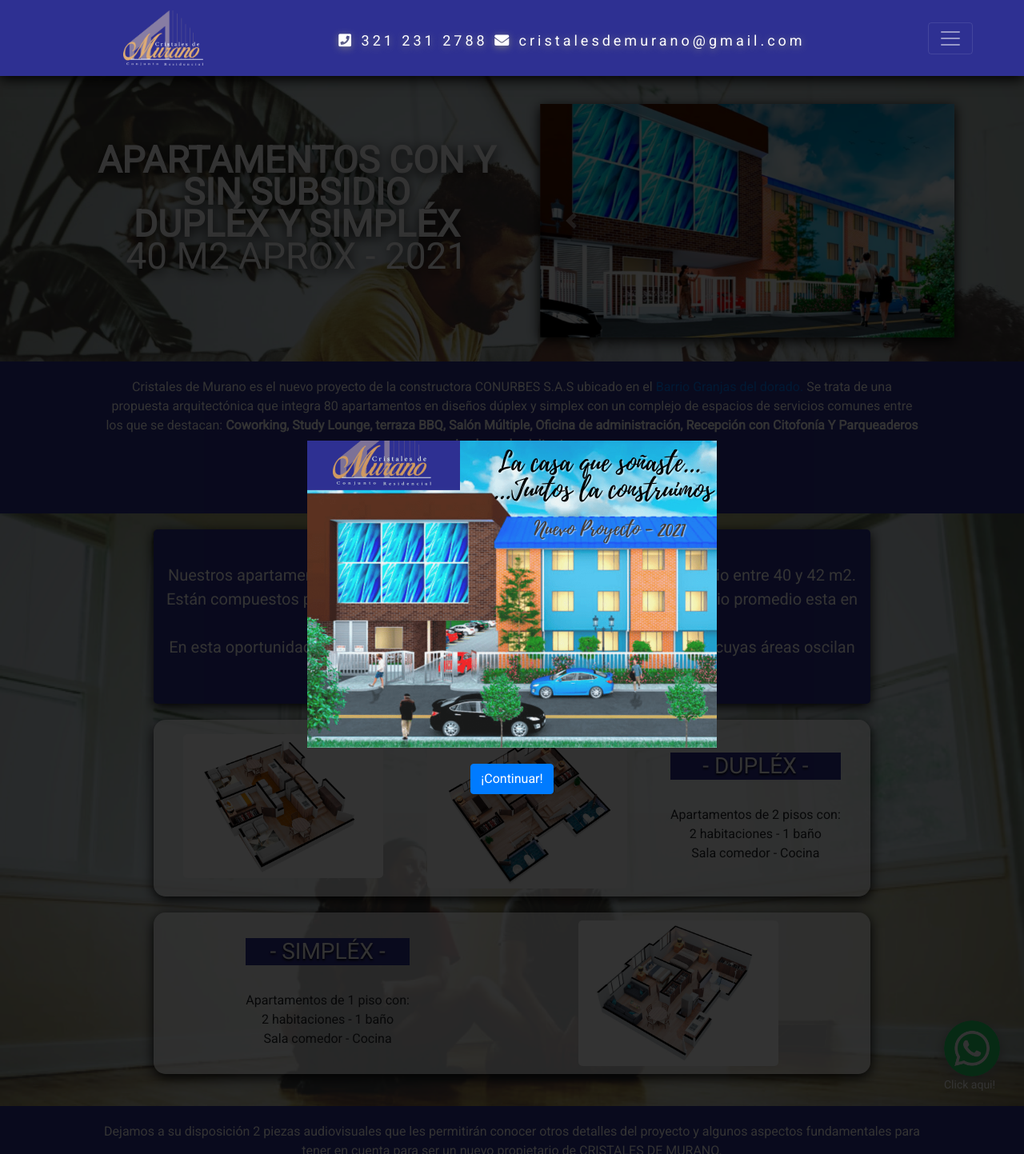
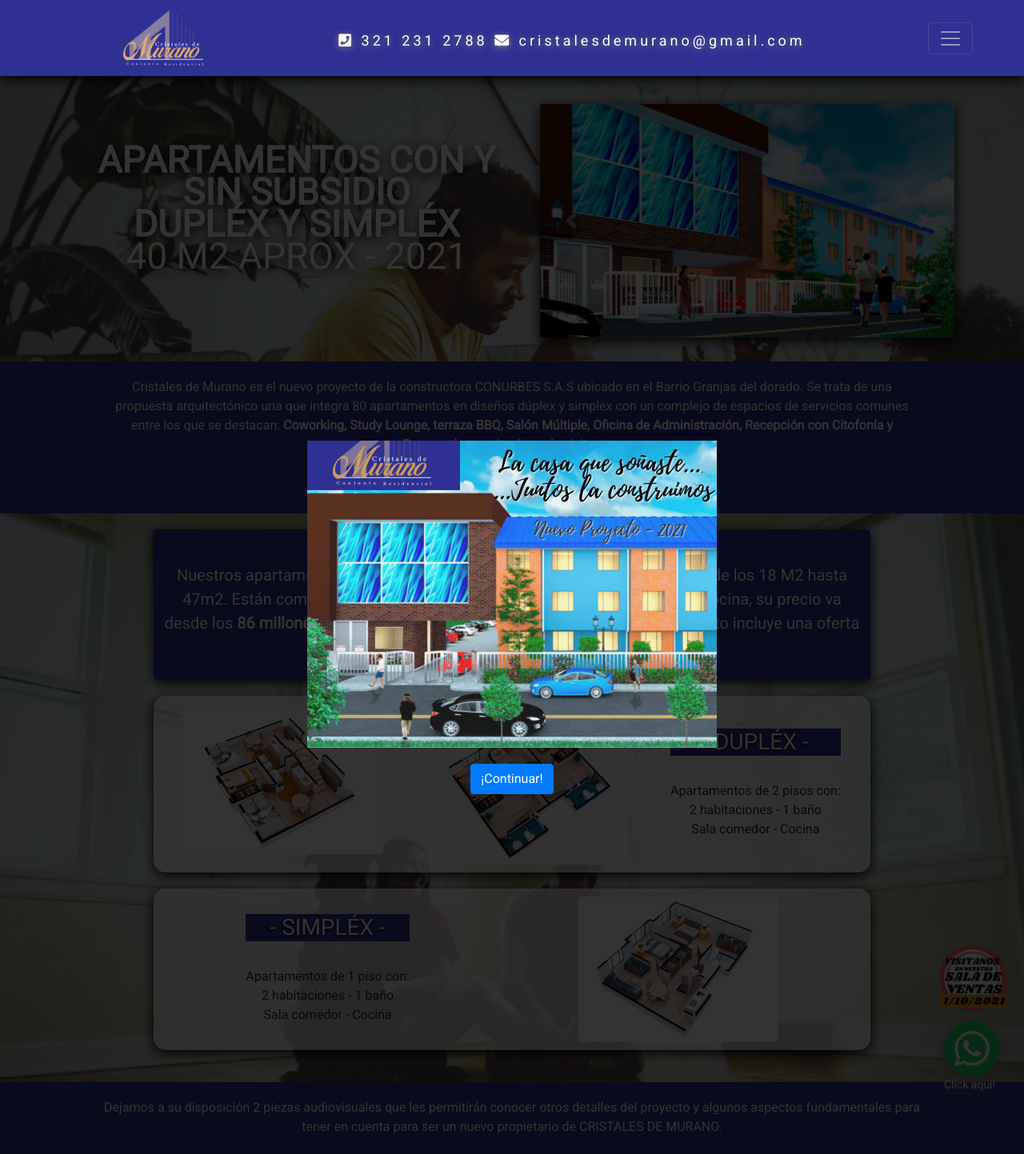
Before and after one commit to rojasmcamilo/cristalesdemurano, a PHP site: page / in a window 1280 px wide. Shown: the whole page at 80% size. Run offline with PHP 8.4, Linux system fonts and the light colour scheme; some libraries are stand-ins or nearby versions; grey boxes are pictures that could not be loaded.

Commit message:
se agrega boton, de sala de ventas

```diff
--- a/css/style.css
+++ b/css/style.css
@@ -91,6 +91,18 @@ body::-webkit-scrollbar-thumb{
     background-color: rgb(46,48,146) ;
     color: #fff;
     font-size: 14px;
+}
+
+.sala-ventas span{
+    text-align: center;
+    margin-top: 50px;
+    color: #fff;
+    font-size: 30px;
+    text-shadow: 0px 4px 15px black;
+}
+
+.sala-ventas p{
+    margin-top: 25px;
 }
 
 /*3.Unidades*/
@@ -352,6 +364,20 @@ footer{
     transform: scale(1.5);
 }
 
+.wa-button-x{
+    position: fixed;
+    bottom: 140px;
+    right: -4px;
+    cursor: pointer;
+}
+
+.wa-button-x img{
+    width: 90px;
+
+}
+
+
+
 @media(min-width: 500px){
     .video-box video{
         width: 50%;
@@ -362,6 +388,16 @@ footer{
 }
 
 @media(min-width: 768px){
+
+    .wa-button-x{
+        bottom: 150px;
+        right: -2px;
+    }
+
+    .wa-button-x img {
+        width: 100px;
+    }
+
     .mainSlide{
         align-self: flex-end;
     }
@@ -520,8 +556,18 @@ footer{
         width: 70px ;
     }
 
+    .wa-button-x img {
+        width: 120px;
+    };
+
     .wa-button p {
         font-size: 14px;
+    }
+
+    .wa-button-x{
+        bottom: 160px;
+        right: 4px;
+
     }
 
     .datos-contato{
--- a/index.html
+++ b/index.html
@@ -122,7 +122,7 @@
 
             <!--2.Sobre Cristales de Murano-->
             <section class="texto-cristales"  >
-                <p>Cristales de Murano es el nuevo proyecto de la constructora CONURBES S.A.S ubicado en el <a href="#ubicacion">Barrio Granjas del dorado.</a> Se trata de una propuesta arquitectónica que integra 80 apartamentos en diseños dúplex y simplex con un complejo de espacios de servicios comunes entre los que se destacan: <b> Coworking, Study Lounge, terraza BBQ, Salón Múltiple, Oficina de administración, Recepción con Citofonía Y Parqueaderos privados y de visitantes.</b>
+                <p>Cristales de Murano es el nuevo proyecto de la constructora CONURBES S.A.S ubicado en el Barrio Granjas del dorado. Se trata de una propuesta arquitectónico una que integra 80 apartamentos en diseños dúplex y simplex con un complejo de espacios de servicios comunes entre los que se destacan: <b>Coworking, Study Lounge, terraza BBQ, Salón Múltiple, Oficina de Administración, Recepción con Citofonía y Parqueaderos privados y de visitantes.</b>
                 </p>
                 <a href="#contact" class="btn btn-primary">Agenda tu cita</a>
             </section>
@@ -131,9 +131,8 @@
             <section class=" unidades-cristales">
                 <div class="unidades-titulo">
                     <h5><b>ESCOGE LA UNIDAD QUE MAS SE ADAPTE A TU ESTILO </b></h5>
-                    <p>Nuestros apartamentos tipo, dúplex y simplex, tienen un área privada promedio entre 40 y 42 m2. Están compuestos por 2 habitaciones, 1 baño, sala comedor y cocina, su precio promedio esta en los 146 millones.
-                        <br>
-                        En esta oportunidad el proyecto incluye una oferta de MINI APARTAMENTOS cuyas áreas oscilan entre los 18 y los 35 m2.
+                    <p> Nuestros apartamentos  dúplex y simplex, tienen un área privada  que va desde los 18 M2 hasta  47m2. Están compuestos por 1 o 2 habitaciones, 1 baño, sala comedor y cocina, su precio va desde los <b>86 millones</b> y  hasta los <b>146 millones.</b>
+                        En esta oportunidad el proyecto incluye una oferta de MINI APARTAMENTOS con diseños muy versátiles.
                         <p>
                 </div>
 
@@ -173,13 +172,19 @@
                 </div>
                 <div class="video-box">
                     <h5><b>MAS CERCA DE CUMPLIR TUS SUEÑOS</b></h5>
-                    <video src="./public/video/video2.mp4" controls></video>
-                    <h5>¡Dale Play!</h5>
+                    <video  src="./public/video/video2.mp4" controls></video>
+                    <h5 id="agendar">¡Dale Play!</h5>
                 </div>
             </section>
-            <section class="texto-cristales">
-                <p>La apertura de la sala de ventas del Proyecto CRISTALES DE MURANO esta prevista para el viernes 1 de Octubre de 2021. Si usted esta interesado y desea iniciar su proceso de compra por favor indíquenos un correo electrónico y sus datos completos (Nombre, Cedula, Dirección y teléfono) y le enviaremos el respectivo formulario.</p>
-            </section>
+            <section class="texto-cristales sala-ventas">
+                <span><b>SALA DE VENTAS DE CRISTALES DE MURANO</b></span>
+                <p>La apertura de la sala de ventas del Proyecto <b>CRISTALES DE MURANO</b> esta prevista para el viernes 1 de Octubre de 2021. Si usted esta interesado y desea iniciar su proceso de compra por favor indíquenos un correo electrónico y sus datos completos (Nombre, Cedula, Dirección y teléfono) y le enviaremos el respectivo formulario.
+                    La idea es a través del nuestros medios virtuales (WhatsApp, correo electrónico y pagina web) facilitar el proceso para que usted sea uno de nuestros primeros invitados en la sala de ventas con su cita previa para dejar en firme su separación.
+                    Cualquier inquietud adicional no dude en  consultar nuestra pagina web: www.cristalesdemurano.com o contactarnos a nuestro <b>WhatsApp <a href="https://wa.me/573212312788">321 2312788</a></b>  o a nuestro correo electrónico:  <b>cristalesdemurano@gmail.com</b>
+                    En CONURBES S.A.S  te ayudamos a construir tus sueños !</p>
+                    <a href="#contact" class="btn btn-primary mb-lg-5">Agenda tu cita</a>
+
+                </section>
             <!--5.Ubicacion-->
             <section class="ubicacion" id="ubicacion" >
                 <h4><b>NUESTRA SALA DE VENTAS</b> <br>¡Visítanos!</h4>
@@ -279,6 +284,13 @@
         </footer>
 
         <!--WA-->
+        <div class="wa-button-x">
+            <a href="#agendar" >
+                <img src="./public/images/logos/visitanos.png" alt="" class="ml-auto">
+            </a>
+        </div>
+
+
         <div class="wa-button">
             <a href="https://wa.me/573212312788" >
                 <img src="./public/images/logos/social-whatsapp-circle-512.png" alt="" class="ml-auto">
```
Also changed, not shown: public/images/logos/visitanos.png (added).
